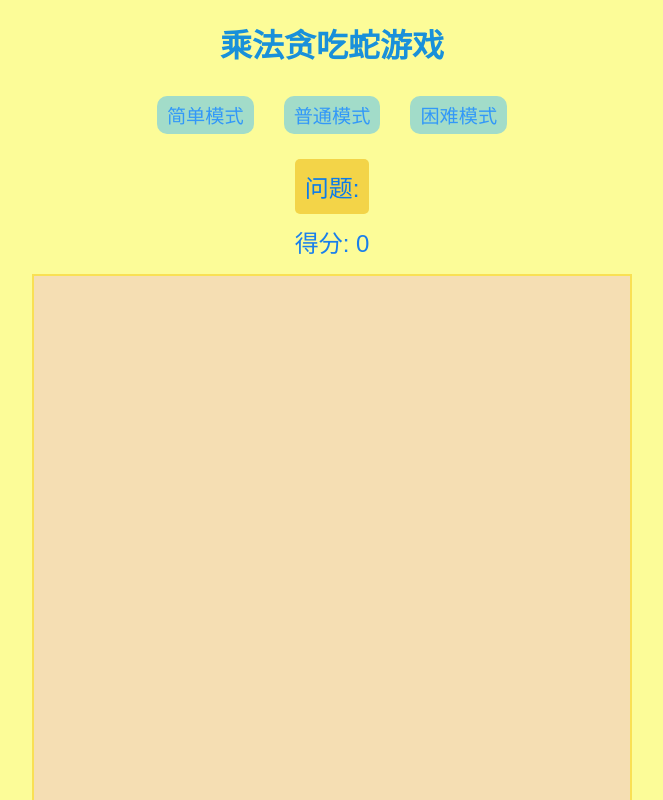
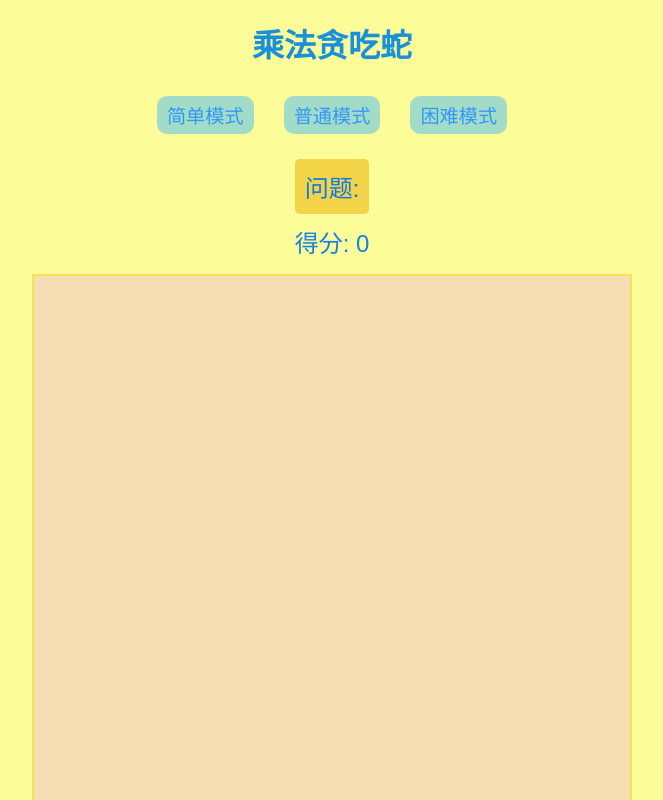
Before and after one commit to knz2021/KukuSnake, a plain HTML site: page index.html in a window 1280 px wide. Shown: the top 800 px of the page, without its empty margins (308-971 px from the left). Drawn offline with Linux system fonts and the light colour scheme.

Commit message:
Add files via upload

```diff
--- a/index.html
+++ b/index.html
@@ -3,7 +3,7 @@
 <head>
     <meta charset="UTF-8">
     <meta name="viewport" content="width=device-width, initial-scale=1.0, maximum-scale=1.0, user-scalable=no">
-    <title>乘法贪吃蛇游戏</title>
+    <title>乘法贪吃蛇</title>
     <style>
         * {
             margin: 0;
@@ -77,6 +77,7 @@
         }
 
         #controls {
+            display: none !important;
             display: grid;
             grid-template-columns: repeat(3, 1fr);
             gap: 5px;
@@ -137,7 +138,7 @@
     </style>
 </head>
 <body>
-    <h1>乘法贪吃蛇游戏</h1>
+    <h1>乘法贪吃蛇</h1>
     <div id="difficulty-selection">
         <button onclick="selectDifficulty('easy')">简单模式</button>
         <button onclick="selectDifficulty('normal')">普通模式</button>
```
